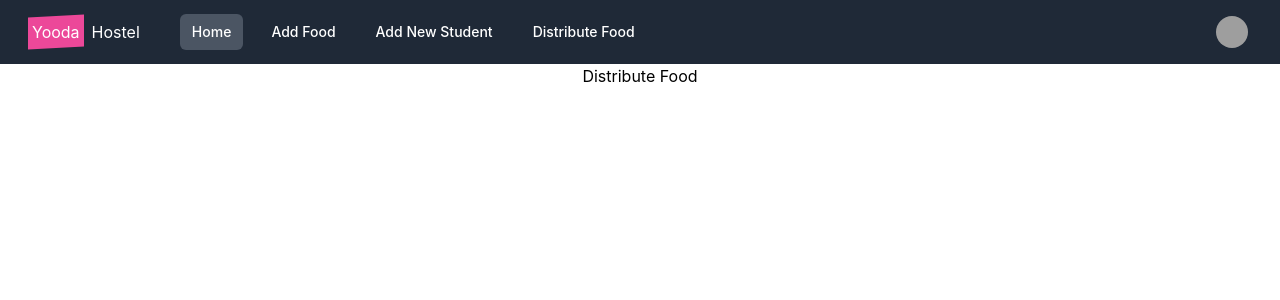
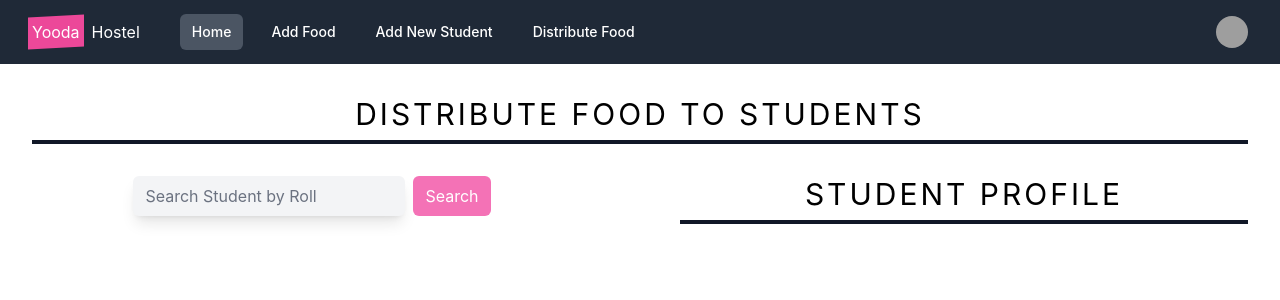
Before and after one commit to Pranta07/Yooda-Hostel-Client, a React (Create React App) app: page /disFood in a window 1280 px wide. Shown: the top 300 px of the page. Built offline with nearby package versions, Linux system fonts and the light colour scheme; grey boxes are pictures that could not be loaded.

Commit message:
search by roll functionality done

```diff
--- a/src/Pages/DistributeFood/DistributeFood/DistributeFood.js
+++ b/src/Pages/DistributeFood/DistributeFood/DistributeFood.js
@@ -1,9 +1,29 @@
-import React from "react";
+import React, { useState } from "react";
+import SearchStudent from "../SearchStudent/SearchStudent";
+import StudentProfile from "../StudentProfile/StudentProfile";
 
 const DistributeFood = () => {
+    const [roll, setRoll] = useState("");
+    const [student, setStudent] = useState({});
+
+    const handleSearch = () => {
+        fetch(`http://localhost:5000/student/${roll}`)
+            .then((res) => res.json())
+            .then((data) => setStudent(data));
+    };
+
     return (
         <div>
-            <h1>Distribute Food</h1>
+            <h1 className="uppercase tracking-widest text-3xl m-5 md:m-8 pb-2 border-b-4 border-gray-900">
+                Distribute Food to Students
+            </h1>
+            <div className="grid grid-cols-2 gap-4">
+                <SearchStudent
+                    setRoll={setRoll}
+                    handleSearch={handleSearch}
+                ></SearchStudent>
+                <StudentProfile student={student}></StudentProfile>
+            </div>
         </div>
     );
 };
--- a/src/Pages/DistributeFood/SearchStudent/SearchStudent.js
+++ b/src/Pages/DistributeFood/SearchStudent/SearchStudent.js
@@ -0,0 +1,26 @@
+import React from "react";
+
+const SearchStudent = ({ setRoll, handleSearch }) => {
+    const handleChange = (e) => {
+        setRoll(e.target.value);
+    };
+
+    return (
+        <div>
+            <input
+                onChange={handleChange}
+                type="text"
+                className="bg-gray-100 border-0 shadow-lg rounded-md"
+                placeholder="Search Student by Roll"
+            />
+            <button
+                onClick={handleSearch}
+                className="bg-pink-400 hover:bg-gray-700 text-white py-2 px-3 mx-2 rounded-md"
+            >
+                Search
+            </button>
+        </div>
+    );
+};
+
+export default SearchStudent;
--- a/src/Pages/DistributeFood/StudentProfile/StudentProfile.js
+++ b/src/Pages/DistributeFood/StudentProfile/StudentProfile.js
@@ -0,0 +1,13 @@
+import React from "react";
+
+const StudentProfile = ({ student }) => {
+    return (
+        <div>
+            <h1 className="uppercase tracking-widest text-3xl mx-5 md:mx-8 pb-2 border-b-4 border-gray-900">
+                Student Profile
+            </h1>
+        </div>
+    );
+};
+
+export default StudentProfile;
```
